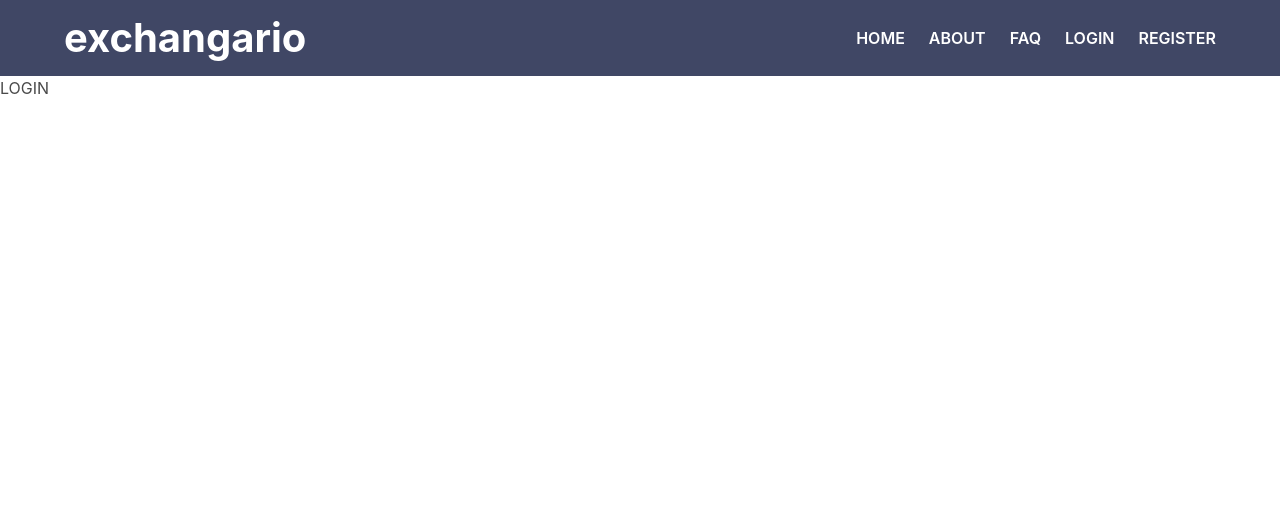
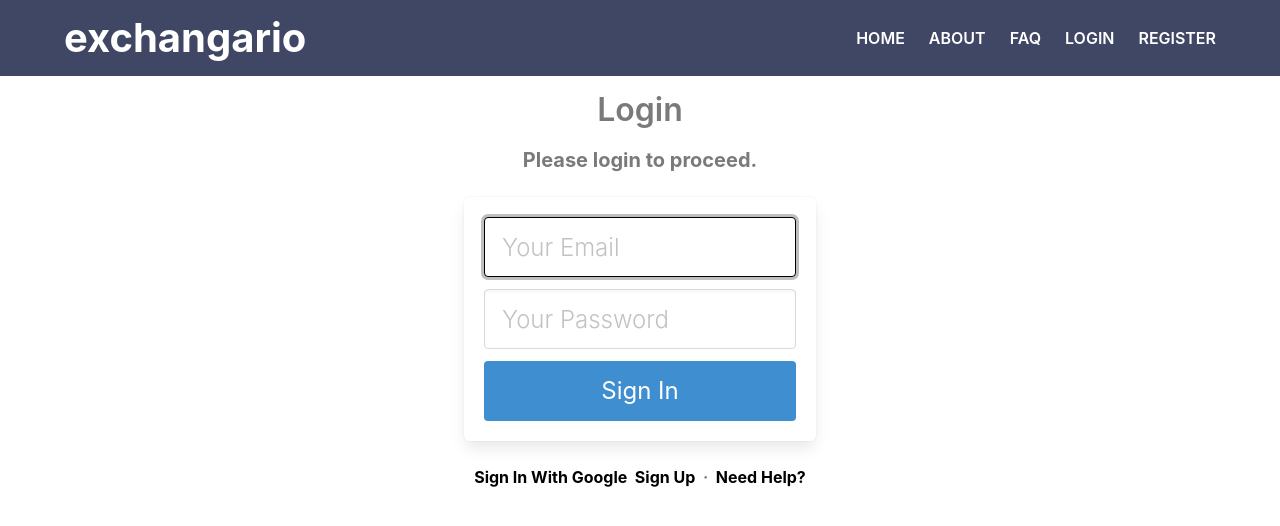
Before and after one commit to latifii/exchangario, a Vue app: page /login in a window 1280 px wide. Shown: the top 526 px of the page. Built offline with nearby package versions, Linux system fonts and the light colour scheme.

Commit message:
create Login and Register Page

```diff
--- a/src/pages/LoginView.vue
+++ b/src/pages/LoginView.vue
@@ -1,5 +1,81 @@
 <template>
-<div class="page-wrapper">
-  <div>LOGIN</div>
-</div>
+  <div class="page-wrapper">
+    <div class="container has-text-centered">
+      <div class="column is-4 is-offset-4">
+        <h3 class="title has-text-grey">Login</h3>
+        <p class="subtitle has-text-grey">Please login to proceed.</p>
+        <div class="box">
+          <form>
+            <div class="field">
+              <div class="control">
+                <input
+                  class="input is-large"
+                  type="email"
+                  placeholder="Your Email"
+                  autofocus=""
+                  autocomplete="email">
+              </div>
+            </div>
+            <div class="field">
+              <div class="control">
+                <input
+                  class="input is-large"
+                  type="password"
+                  placeholder="Your Password"
+                  autocomplete="current-password">
+              </div>
+            </div>
+            <button
+              type="button"
+              class="button is-block is-info is-large is-fullwidth"
+            >
+              Sign In
+            </button>
+          </form>
+        </div>
+        <p class="has-text-grey">
+          <a href="#">Sign In With Google</a>&nbsp;
+          <a href="#">Sign Up</a> &nbsp;·&nbsp;
+          <a href="#">Need Help?</a>
+        </p>
+      </div>
+    </div>
+  </div>
 </template>
+<script>
+export default {
+}
+</script>
+
+<style scoped>
+  .hero.is-success {
+    background: #F2F6FA;
+  }
+  .hero .nav, .hero.is-success .nav {
+    -webkit-box-shadow: none;
+    box-shadow: none;
+  }
+  .box {
+    margin-top: 1rem;
+  }
+  .avatar {
+    margin-top: -70px;
+    padding-bottom: 20px;
+  }
+  .avatar img {
+    padding: 5px;
+    background: #fff;
+    border-radius: 50%;
+    -webkit-box-shadow: 0 2px 3px rgba(10,10,10,.1), 0 0 0 1px rgba(10,10,10,.1);
+    box-shadow: 0 2px 3px rgba(10,10,10,.1), 0 0 0 1px rgba(10,10,10,.1);
+  }
+  input {
+    font-weight: 300;
+  }
+  p {
+    font-weight: 700;
+  }
+  p.subtitle {
+    padding-top: 1rem;
+  }
+</style>
--- a/src/pages/RegisterView.vue
+++ b/src/pages/RegisterView.vue
@@ -1,5 +1,102 @@
 <template>
   <div class="page-wrapper">
-    <div>REGISTER</div>
+    <div class="container has-text-centered">
+      <div class="column is-4 is-offset-4">
+        <h3 class="title has-text-grey">Register</h3>
+        <div class="box">
+          <form>
+            <div class="field">
+              <div class="control">
+                <input
+                  class="input is-large"
+                  type="email"
+                  placeholder="Email"
+                  autocomplete="email">
+                <div
+                  class="form-error">
+                  <div class="help is-danger">Invalid Value</div>
+                </div>
+              </div>
+            </div>
+            <div class="field">
+              <div class="control">
+                <input
+                  class="input is-large"
+                  type="text"
+                  placeholder="Username"
+                >
+              </div>
+            </div>
+            <div class="field">
+              <div class="control">
+                <input
+                  class="input is-large"
+                  type="password"
+                  placeholder="Password"
+                  autocomplete="current-password">
+              </div>
+            </div>
+            <div class="field">
+              <div class="control">
+                <input
+                  class="input is-large"
+                  type="password"
+                  placeholder="Repeat the password"
+                >
+              </div>
+            </div>
+            <button
+              type="button"
+              class="button is-block is-info is-large is-fullwidth">
+              Sign Up
+            </button>
+          </form>
+        </div>
+        <p class="has-text-grey">
+          <a>Sign In With Google</a>&nbsp;
+          <a>Sign Up</a>&nbsp;·&nbsp;
+          <a href="../">Need Help?</a>
+        </p>
+      </div>
+    </div>
   </div>
 </template>
+
+<script>
+</script>
+<style scoped>
+  /* Left formatting  */
+  /* .form-error {
+    text-align: initial;
+  } */
+  .hero.is-success {
+    background: #F2F6FA;
+  }
+  .hero .nav, .hero.is-success .nav {
+    -webkit-box-shadow: none;
+    box-shadow: none;
+  }
+  .box {
+    margin-top: 1rem;
+  }
+  .avatar {
+    margin-top: -70px;
+    padding-bottom: 20px;
+  }
+  .avatar img {
+    padding: 5px;
+    background: #fff;
+    border-radius: 50%;
+    -webkit-box-shadow: 0 2px 3px rgba(10,10,10,.1), 0 0 0 1px rgba(10,10,10,.1);
+    box-shadow: 0 2px 3px rgba(10,10,10,.1), 0 0 0 1px rgba(10,10,10,.1);
+  }
+  input {
+    font-weight: 300;
+  }
+  p {
+    font-weight: 700;
+  }
+  p.subtitle {
+    padding-top: 1rem;
+  }
+</style>
```
